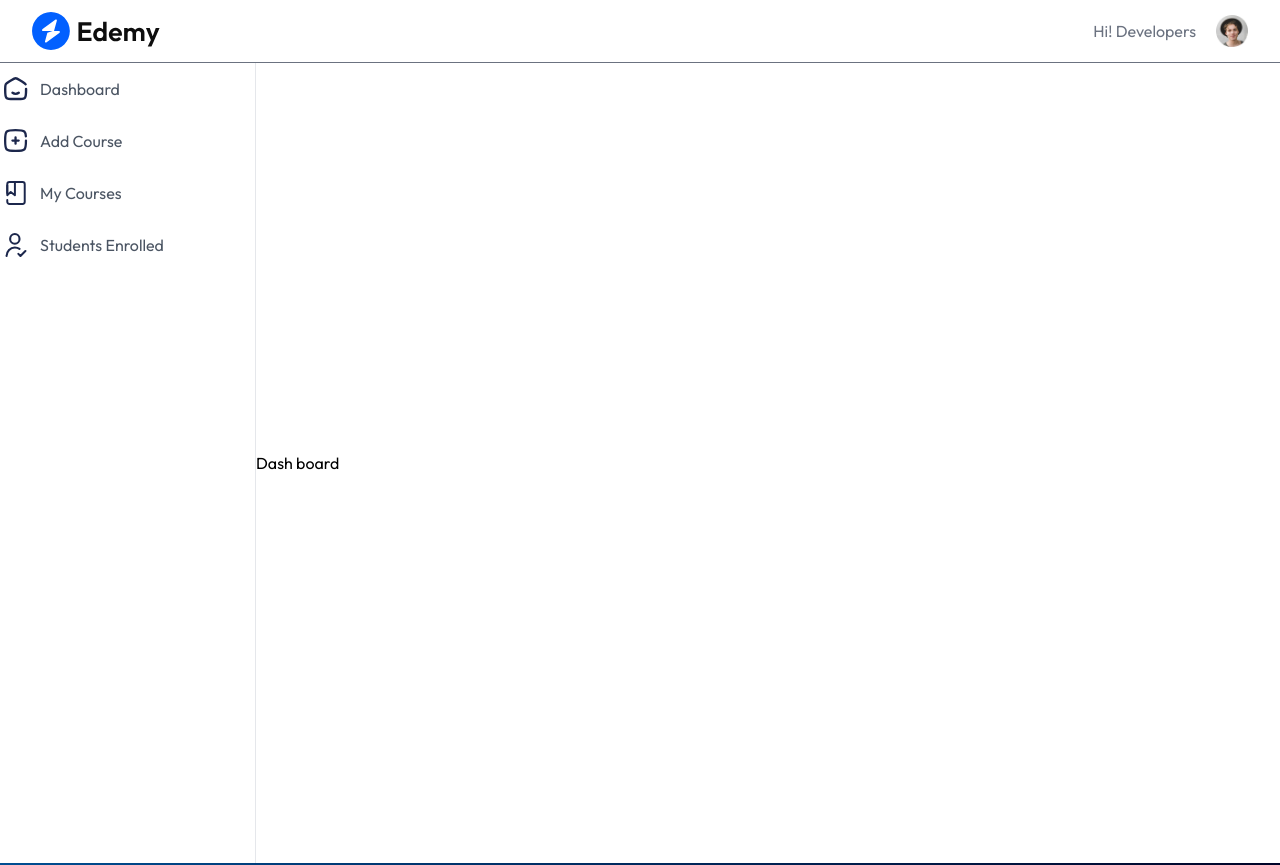
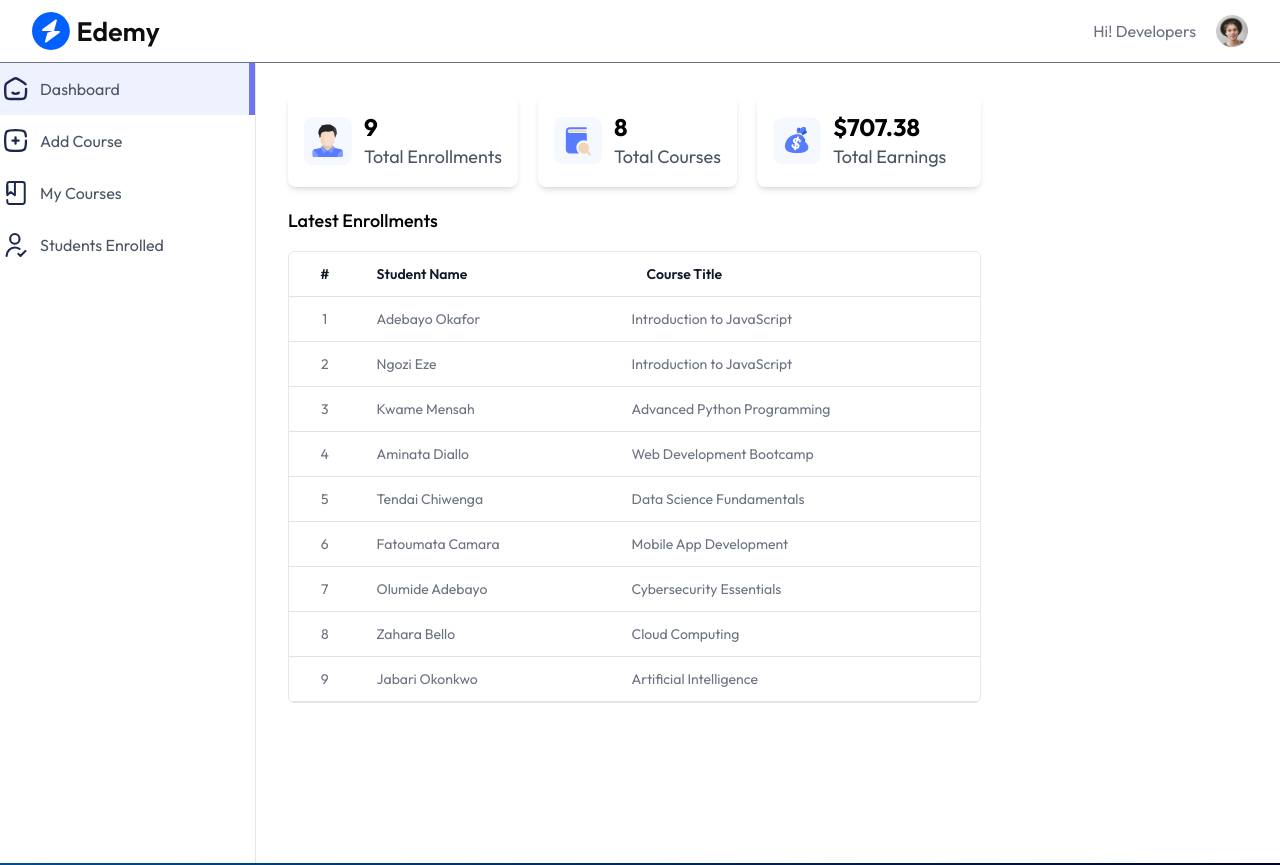
Before and after one commit to Edith123321/Learning, a React (Vite) app in the folder client/: page /educator/dashboard in a window 1280 px wide. Shown: the top 865 px of the page. Built offline with nearby package versions, Linux system fonts and the light colour scheme; no server answers; a web font is replaced by a local one.

Commit message:
dashboard complete

```diff
--- a/client/src/Pages/Educator/Dashboard.jsx
+++ b/client/src/Pages/Educator/Dashboard.jsx
@@ -1,11 +1,92 @@
-import React from 'react'
+import React, { useEffect, useState } from 'react';
+import assets, { dummyDashboardData } from '../../assets/assets/assets';
+import Loading from '../../components/student/Loading';
+import { tr } from 'framer-motion/client';
 
 const Dashboard = () => {
+  const [dashboardData, setDashboardData] = useState(null);
+
+  const fetchDashboardData = async () => {
+    setDashboardData(dummyDashboardData);
+  };
+
+  useEffect(() => {
+    fetchDashboardData();
+  }, []);
+
+  if (!dashboardData) return <Loading />;
+
   return (
-    <div>
-      <h1>Dash board</h1>
+    <div className="min-h-screen flex flex-col items-start md:p-8 md:pb-0 p-4 pt-8 pb-0 justify-between gap-8">
+      <div className="space-y-5">
+        <div className="flex flex-wrap gap-5 items-center">
+          {/* Total Enrollments */}
+          <div className="flex items-center gap-3 bg-white p-4 rounded-lg shadow-md">
+            <img src={assets.patients_icon} alt="Students Icon" className="w-12 h-12" />
+            <div>
+              <p className="text-2xl font-bold">
+                {dashboardData.enrolledStudentsData ? dashboardData.enrolledStudentsData.length : 0}
+              </p>
+              <p className="text-gray-600 text-lg">Total Enrollments</p>
+            </div>
+          </div>
+
+          {/* Total Courses */}
+          <div className="flex items-center gap-3 bg-white p-4 rounded-lg shadow-md">
+            <img src={assets.appointments_icon} alt="Courses Icon" className="w-12 h-12" />
+            <div>
+              <p className="text-2xl font-bold">
+                {dashboardData.totalCourses ? dashboardData.totalCourses : 0}
+              </p>
+              <p className="text-gray-600 text-lg">Total Courses</p>
+            </div>
+          </div>
+
+          {/* Total Earnings */}
+          <div className="flex items-center gap-3 bg-white p-4 rounded-lg shadow-md w-56">
+            <img src={assets.earning_icon} alt="Earnings Icon" className="w-12 h-12" />
+            <div>
+              <p className="text-2xl font-bold">
+                ${dashboardData.totalEarnings ? dashboardData.totalEarnings.toLocaleString() : '0.00'}
+              </p>
+              <p className="text-gray-600 text-lg">Total Earnings</p>
+            </div>
+          </div>
+        </div>
+
+        <div className=''>
+         <h2 className='pb-4 text-lg font-medium'>Latest Enrollments</h2>
+         <div className='flex flex-col items-center max-w-4xl rounded-md bg-white border order-gray-500/20 w-full overflow-hidden'>
+            <table className='table-fixed md:table-auto w-full overflow-hidden'>
+              <thead className='text-gray-900 border-b border-gray-500/20 text-sm text-left'>
+                <tr>
+                <th className='px-4 py-3 font-semibold sm:table-cell text-center hidden'>#</th>
+                <th className='px-4 py-3 font-semibold '>Student Name</th>
+                <th className='px-4 py-3 font-semibold '> Course Title</th>
+                </tr>
+              </thead>
+              <tbody className='text-sm text-gray-500'>
+                {dashboardData.enrolledStudentsData.map((item, index)=>(
+                  <tr key={index} className='border-b border-gray-500/20'>
+                     <td className='px-4 py-3 text-center hidden sm:table-cell'>
+                      {index +1}
+                     </td>
+                     <td className='md:px-4 px-2 py-3 flex items-center space-x-3'>
+                      <p>{item.student.name}</p>
+                     </td>
+                     <td>
+                      <p>{item.courseTitle}</p>
+                     </td>
+                  </tr>
+                ))}
+
+              </tbody>
+            </table>
+         </div>
+        </div>
+      </div>
     </div>
-  )
-}
+  );
+};
 
-export default Dashboard
+export default Dashboard;
--- a/client/src/assets/assets/assets.js
+++ b/client/src/assets/assets/assets.js
@@ -130,45 +130,80 @@ export const dummyDashboardData = {
     "totalEarnings": 707.38,
     "enrolledStudentsData": [
         {
+            "student": {
+                "_id": "2001",
+                "name": "Adebayo Okafor"
+            },
             "courseTitle": "Introduction to JavaScript",
-            "student": {
-                "_id": "user_2qQlvXyr02B4Bq6hT0Gvaa5fT9V",
-                "name": "Great Stack",
-                "imageUrl": "https://img.clerk.com/eyJ0eXBlIjoicHJveHkiLCJzcmMiOiJodHRwczovL2ltYWdlcy5jbGVyay5kZXYvb2F1dGhfZ29vZ2xlL2ltZ18ycVFsdmFMSkw3ckIxNHZMU2o4ZURWNEtmR2IifQ"
-            }
+            "purchaseDate": "2024-12-20T08:39:55.509Z"
         },
         {
-            "courseTitle": "Advanced Python Programming",
             "student": {
-                "_id": "user_2qQlvXyr02B4Bq6hT0Gvaa5fT9V",
-                "name": "Great Stack",
-                "imageUrl": "https://img.clerk.com/eyJ0eXBlIjoicHJveHkiLCJzcmMiOiJodHRwczovL2ltYWdlcy5jbGVyay5kZXYvb2F1dGhfZ29vZ2xlL2ltZ18ycVFsdmFMSkw3ckIxNHZMU2o4ZURWNEtmR2IifQ"
-            }
+                "_id": "2002",
+                "name": "Ngozi Eze"
+            },
+            "courseTitle": "Introduction to JavaScript",
+            "purchaseDate": "2024-12-20T08:59:49.964Z"
         },
         {
-            "courseTitle": "Web Development Bootcamp",
             "student": {
-                "_id": "user_2qQlvXyr02B4Bq6hT0Gvaa5fT9V",
-                "name": "Great Stack",
-                "imageUrl": "https://img.clerk.com/eyJ0eXBlIjoicHJveHkiLCJzcmMiOiJodHRwczovL2ltYWdlcy5jbGVyay5kZXYvb2F1dGhfZ29vZ2xlL2ltZ18ycVFsdmFMSkw3ckIxNHZMU2o4ZURWNEtmR2IifQ"
-            }
+                "_id": "2003",
+                "name": "Kwame Mensah"
+            },
+            "courseTitle": "Advanced Python Programming",
+            "purchaseDate": "2024-12-20T11:03:42.931Z"
         },
         {
-            "courseTitle": "Data Science with Python",
             "student": {
-                "_id": "user_2qQlvXyr02B4Bq6hT0Gvaa5fT9V",
-                "name": "Great Stack",
-                "imageUrl": "https://img.clerk.com/eyJ0eXBlIjoicHJveHkiLCJzcmMiOiJodHRwczovL2ltYWdlcy5jbGVyay5kZXYvb2F1dGhfZ29vZ2xlL2ltZ18ycVFsdmFMSkw3ckIxNHZMU2o4ZURWNEtmR2IifQ"
-            }
+                "_id": "2004",
+                "name": "Aminata Diallo"
+            },
+            "courseTitle": "Web Development Bootcamp",
+            "purchaseDate": "2024-12-20T11:04:48.798Z"
         },
         {
-            "courseTitle": "Cybersecurity Basics",
             "student": {
-                "_id": "user_2qQlvXyr02B4Bq6hT0Gvaa5fT9V",
-                "name": "Great Stack",
-                "imageUrl": "https://img.clerk.com/eyJ0eXBlIjoicHJveHkiLCJzcmMiOiJodHRwczovL2ltYWdlcy5jbGVyay5kZXYvb2F1dGhfZ29vZ2xlL2ltZ18ycVFsdmFMSkw3ckIxNHZMU2o4ZURWNEtmR2IifQ"
-            }
+                "_id": "2005",
+                "name": "Tendai Chiwenga"
+            },
+            "courseTitle": "Data Science Fundamentals",
+            "purchaseDate": "2024-12-21T09:15:32.123Z"
+        },
+        {
+            "student": {
+                "_id": "2006",
+                "name": "Fatoumata Camara"
+            },
+            "courseTitle": "Mobile App Development",
+            "purchaseDate": "2024-12-22T14:20:45.678Z"
+        },
+        {
+            "student": {
+                "_id": "2007",
+                "name": "Olumide Adebayo"
+            },
+            "courseTitle": "Cybersecurity Essentials",
+            "purchaseDate": "2024-12-23T10:10:10.101Z"
+        },
+        {
+            "student": {
+                "_id": "2008",
+                "name": "Zahara Bello"
+            },
+            "courseTitle": "Cloud Computing",
+            "purchaseDate": "2024-12-24T16:45:30.202Z"
+        },
+        {
+            "student": {
+                "_id": "2009",
+                "name": "Jabari Okonkwo"
+            },
+            "courseTitle": "Artificial Intelligence",
+            "purchaseDate": "2024-12-25T12:00:00.303Z"
         }
+
+
+
     ],
     "totalCourses": 8
 };
@@ -176,39 +211,75 @@ export const dummyDashboardData = {
 export const dummyStudentEnrolled = [
     {
         "student": {
-            "_id": "user_2qQlvXyr02B4Bq6hT0Gvaa5fT9V",
-            "name": "GreatStack",
-            "imageUrl": "https://img.clerk.com/eyJ0eXBlIjoicHJveHkiLCJzcmMiOiJodHRwczovL2ltYWdlcy5jbGVyay5kZXYvb2F1dGhfZ29vZ2xlL2ltZ18ycVFsdmFMSkw3ckIxNHZMU2o4ZURWNEtmR2IifQ"
+            "_id": "2001",
+            "name": "Adebayo Okafor"
         },
         "courseTitle": "Introduction to JavaScript",
         "purchaseDate": "2024-12-20T08:39:55.509Z"
     },
     {
         "student": {
-            "_id": "user_2qQlvXyr02B4Bq6hT0Gvaa5fT9V",
-            "name": "GreatStack",
-            "imageUrl": "https://img.clerk.com/eyJ0eXBlIjoicHJveHkiLCJzcmMiOiJodHRwczovL2ltYWdlcy5jbGVyay5kZXYvb2F1dGhfZ29vZ2xlL2ltZ18ycVFsdmFMSkw3ckIxNHZMU2o4ZURWNEtmR2IifQ"
+            "_id": "2002",
+            "name": "Ngozi Eze"
         },
         "courseTitle": "Introduction to JavaScript",
         "purchaseDate": "2024-12-20T08:59:49.964Z"
     },
     {
         "student": {
-            "_id": "user_2qQlvXyr02B4Bq6hT0Gvaa5fT9V",
-            "name": "GreatStack",
-            "imageUrl": "https://img.clerk.com/eyJ0eXBlIjoicHJveHkiLCJzcmMiOiJodHRwczovL2ltYWdlcy5jbGVyay5kZXYvb2F1dGhfZ29vZ2xlL2ltZ18ycVFsdmFMSkw3ckIxNHZMU2o4ZURWNEtmR2IifQ"
+            "_id": "2003",
+            "name": "Kwame Mensah"
         },
         "courseTitle": "Advanced Python Programming",
         "purchaseDate": "2024-12-20T11:03:42.931Z"
     },
     {
         "student": {
-            "_id": "user_2qQlvXyr02B4Bq6hT0Gvaa5fT9V",
-            "name": "GreatStack",
-            "imageUrl": "https://img.clerk.com/eyJ0eXBlIjoicHJveHkiLCJzcmMiOiJodHRwczovL2ltYWdlcy5jbGVyay5kZXYvb2F1dGhfZ29vZ2xlL2ltZ18ycVFsdmFMSkw3ckIxNHZMU2o4ZURWNEtmR2IifQ"
+            "_id": "2004",
+            "name": "Aminata Diallo"
         },
         "courseTitle": "Web Development Bootcamp",
         "purchaseDate": "2024-12-20T11:04:48.798Z"
+    },
+    {
+        "student": {
+            "_id": "2005",
+            "name": "Tendai Chiwenga"
+        },
+        "courseTitle": "Data Science Fundamentals",
+        "purchaseDate": "2024-12-21T09:15:32.123Z"
+    },
+    {
+        "student": {
+            "_id": "2006",
+            "name": "Fatoumata Camara"
+        },
+        "courseTitle": "Mobile App Development",
+        "purchaseDate": "2024-12-22T14:20:45.678Z"
+    },
+    {
+        "student": {
+            "_id": "2007",
+            "name": "Olumide Adebayo"
+        },
+        "courseTitle": "Cybersecurity Essentials",
+        "purchaseDate": "2024-12-23T10:10:10.101Z"
+    },
+    {
+        "student": {
+            "_id": "2008",
+            "name": "Zahara Bello"
+        },
+        "courseTitle": "Cloud Computing",
+        "purchaseDate": "2024-12-24T16:45:30.202Z"
+    },
+    {
+        "student": {
+            "_id": "2009",
+            "name": "Jabari Okonkwo"
+        },
+        "courseTitle": "Artificial Intelligence",
+        "purchaseDate": "2024-12-25T12:00:00.303Z"
     }
 ];
 
--- a/client/src/components/educator/SideBar.jsx
+++ b/client/src/components/educator/SideBar.jsx
@@ -8,7 +8,7 @@ const SideBar = () => {
   const location = useLocation();
 
   const menuItems = [
-    { name: 'Dashboard', path: '/educator/', icon: assets.home_icon },
+    { name: 'Dashboard', path: '/educator/dashboard', icon: assets.home_icon },
     { name: 'Add Course', path: '/educator/add-course', icon: assets.add_icon },
     { name: 'My Courses', path: '/educator/my-courses', icon: assets.my_course_icon },
     { name: 'Students Enrolled', path: '/educator/student-enrolled', icon: assets.person_tick_icon },
```
